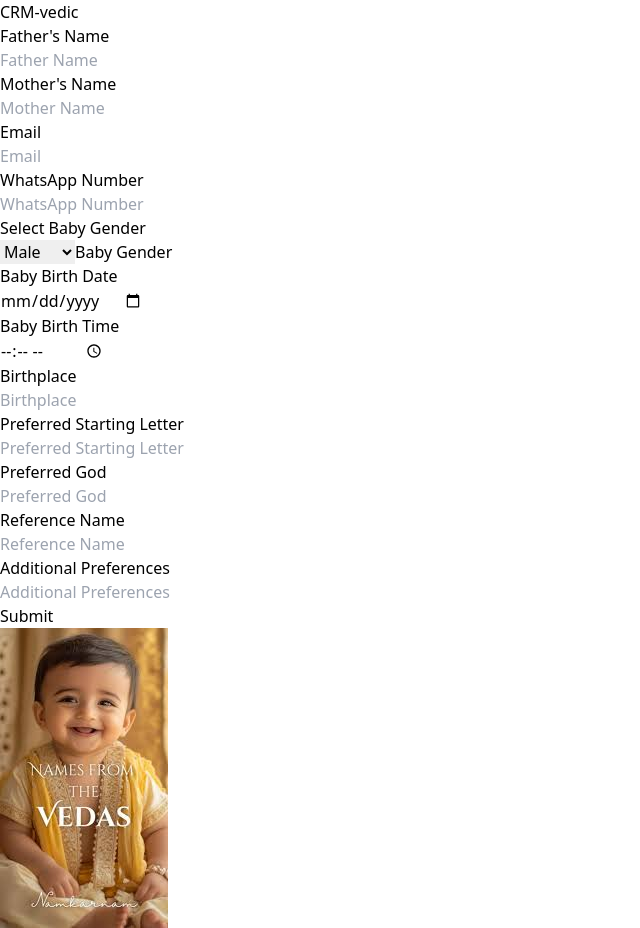
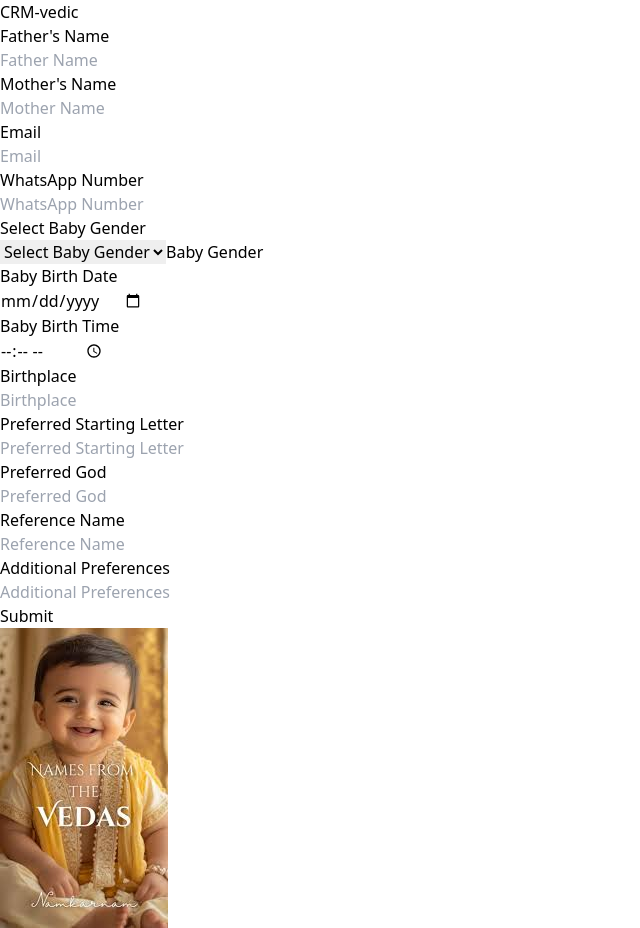
Before and after one commit to ramtejvigna/CRM-form, a React (Vite) app: page / in a window 1280 px wide. Shown: the whole page, without its empty margins (0-640 px from the left). Built offline with nearby package versions, Linux system fonts and the light colour scheme.

Commit message:
Form validations updation

```diff
--- a/src/components/Form/index.jsx
+++ b/src/components/Form/index.jsx
@@ -66,15 +66,20 @@ const CustomerForm = () => {
                                         onChange={handleChange}
                                         className="w-full px-4 py-2 border rounded-md focus:outline-none focus:ring-2 focus:ring-blue-400 peer"
                                     >
+                                        {/* Placeholder option with an empty value */}
+                                        <option value="" disabled>
+                                            {input.placeholder} {/* Shows the placeholder "Select Baby Gender" */}
+                                        </option>
                                         {input.options.map((option, i) => (
                                             <option key={i} value={option}>
                                                 {option}
                                             </option>
                                         ))}
                                     </select>
-                                    <label className=" bg-white px-2 absolute left-2 top-2 text-sm text-gray-600 peer-placeholder-shown:top-2 peer-placeholder-shown:text-base peer-placeholder-shown:text-gray-600 peer-focus:top-[-14px] peer-focus:text-blue-400 peer-focus:text-sm transition-all duration-300 ease-in-out transform -translate-y-2 scale-75 opacity-0 peer-focus:opacity-100 peer-focus:translate-y-0">
+                                    <label className="bg-white px-2 absolute left-2 top-2 text-sm text-gray-600 peer-placeholder-shown:top-2 peer-placeholder-shown:text-base peer-placeholder-shown:text-gray-600 peer-focus:top-[-14px] peer-focus:text-blue-400 peer-focus:text-sm transition-all duration-300 ease-in-out transform -translate-y-2 scale-75 opacity-0 peer-focus:opacity-100 peer-focus:translate-y-0">
                                         {input.label}
                                     </label>
+
                                 </>
                             ) : (
                                 <>
```
